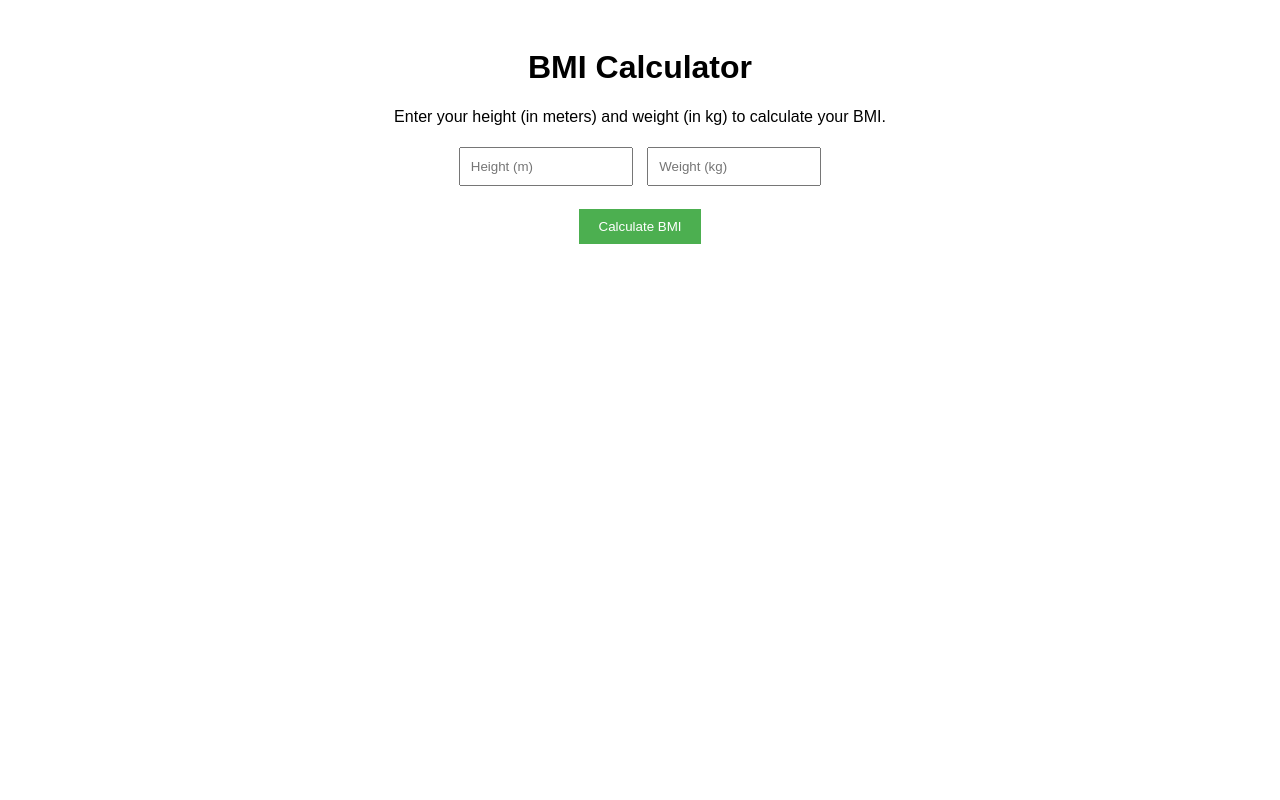
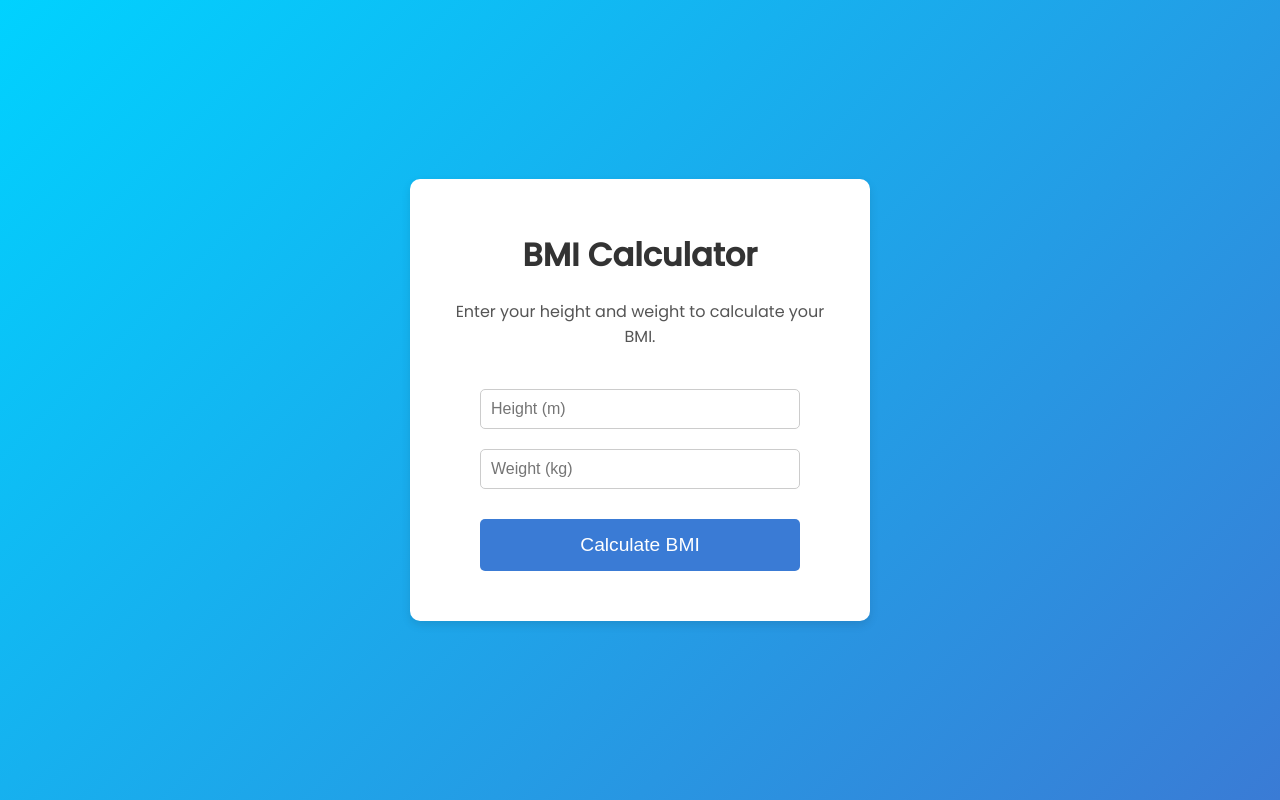
Before and after one commit to Sohelrana24/BMI-Calculator, a plain HTML site: page index.html in a window 1280 px wide. Drawn offline with Linux system fonts and the light colour scheme.

Commit message:
Update index.html

```diff
--- a/index.html
+++ b/index.html
@@ -4,45 +4,89 @@
     <meta charset="UTF-8">
     <meta name="viewport" content="width=device-width, initial-scale=1.0">
     <title>BMI Calculator</title>
+    <link href="https://fonts.googleapis.com/css2?family=Poppins:wght@300;400;500&display=swap" rel="stylesheet">
     <style>
         body {
-            font-family: Arial, sans-serif;
+            font-family: 'Poppins', sans-serif;
+            background: linear-gradient(135deg, #00d2ff, #3a7bd5);
+            margin: 0;
+            padding: 0;
+            height: 100vh;
+            display: flex;
+            justify-content: center;
+            align-items: center;
+        }
+
+        .container {
+            background-color: white;
+            border-radius: 10px;
+            box-shadow: 0 4px 10px rgba(0, 0, 0, 0.1);
+            padding: 30px;
+            width: 100%;
+            max-width: 400px;
             text-align: center;
-            padding: 20px;
         }
+
+        h1 {
+            font-size: 2rem;
+            margin-bottom: 20px;
+            color: #333;
+        }
+
+        p {
+            color: #555;
+            margin-bottom: 30px;
+            font-size: 1rem;
+        }
+
         input {
             padding: 10px;
-            margin: 5px;
-            width: 150px;
+            width: 80%;
+            margin: 10px 0;
+            font-size: 1rem;
+            border: 1px solid #ccc;
+            border-radius: 5px;
+            box-sizing: border-box;
         }
+
         button {
-            padding: 10px 20px;
-            background-color: #4CAF50;
+            background-color: #3a7bd5;
             color: white;
             border: none;
+            padding: 15px 25px;
+            font-size: 1.2rem;
+            border-radius: 5px;
             cursor: pointer;
+            width: 80%;
+            margin-top: 20px;
+            transition: background-color 0.3s ease;
         }
+
         button:hover {
-            background-color: #45a049;
+            background-color: #00d2ff;
         }
+
         #result {
             margin-top: 20px;
-            font-size: 18px;
+            font-size: 1.2rem;
             font-weight: bold;
+            color: #333;
         }
+
     </style>
 </head>
 <body>
 
-    <h1>BMI Calculator</h1>
-    <p>Enter your height (in meters) and weight (in kg) to calculate your BMI.</p>
+    <div class="container">
+        <h1>BMI Calculator</h1>
+        <p>Enter your height and weight to calculate your BMI.</p>
 
-    <input type="number" id="height" placeholder="Height (m)" step="any">
-    <input type="number" id="weight" placeholder="Weight (kg)">
-    <br><br>
-    <button onclick="calculateBMI()">Calculate BMI</button>
+        <input type="number" id="height" placeholder="Height (m)" step="any">
+        <input type="number" id="weight" placeholder="Weight (kg)">
+        <button onclick="calculateBMI()">Calculate BMI</button>
 
-    <div id="result"></div>
+        <div id="result"></div>
+    </div>
 
     <script src="script.js"></script>
 </body>
```
